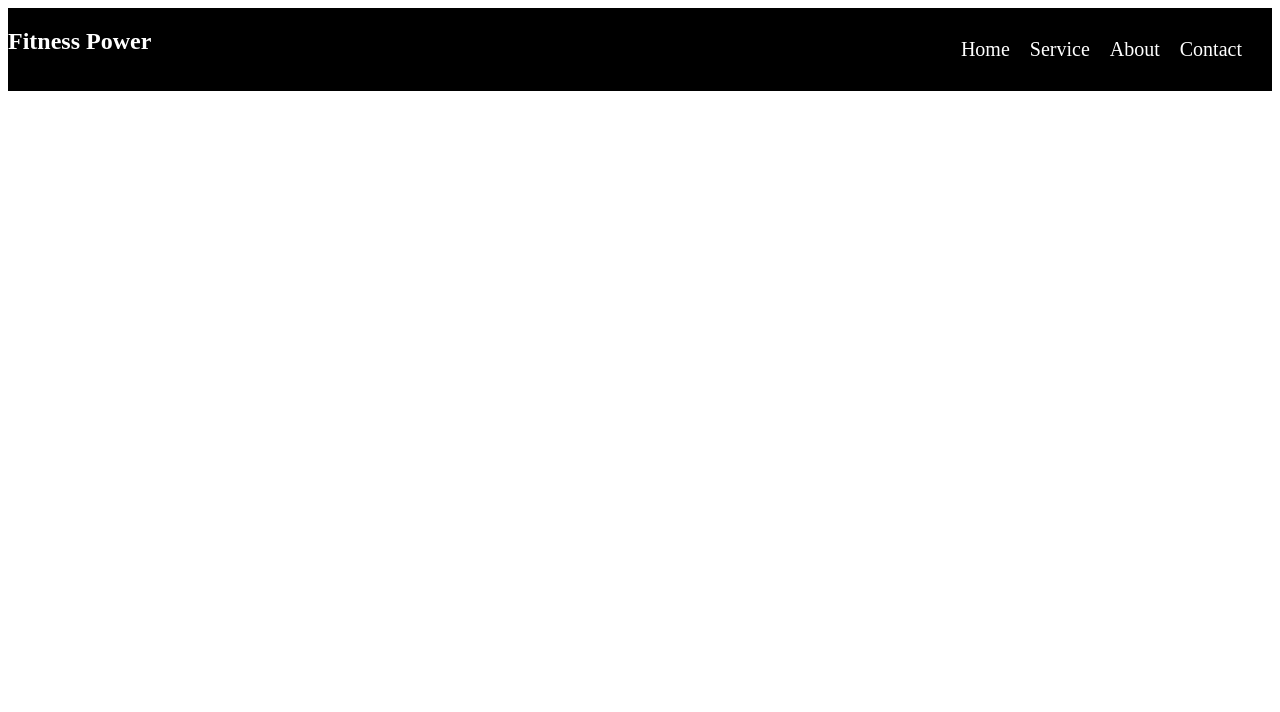
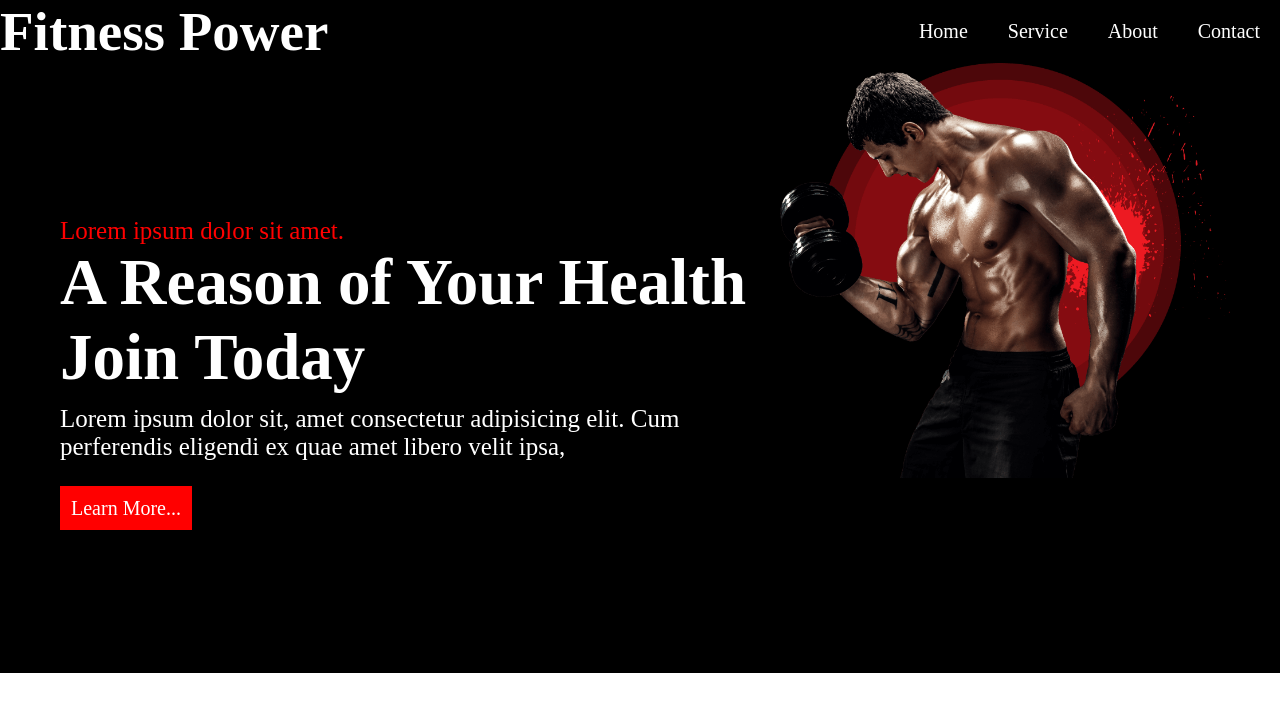
Before and after one commit to rakib38324/GYM-Project, a plain HTML site: page index.html in a window 1280 px wide. Drawn offline with Linux system fonts and the light colour scheme.

Commit message:
fist page

```diff
--- a/index.html
+++ b/index.html
@@ -20,5 +20,23 @@
 
         </div>
     </section>
+
+
+    <section class="front-page">
+        <div class="introduction">
+            <p> <span class="size color">Lorem ipsum dolor sit amet.</span></p>
+            <h1 class="font-size">A Reason of Your Health Join Today</h1>
+
+            <p class="size" >Lorem ipsum dolor sit, amet consectetur adipisicing elit. Cum perferendis eligendi ex quae amet libero velit ipsa,</p>
+            <br>
+            <br>
+
+            <a class="button" href="">Learn More...</a>
+        </div>
+
+        <div class="image-size">
+            <img src="images/home-bg.png" alt="">
+        </div>
+    </section>
 </body>
 </html>
--- a/style.css
+++ b/style.css
@@ -1,17 +1,67 @@
+*{
+    margin: 0PX;
+}
 .nav-bar {
     background-color: black;
     color: white;
     display: flex;
     justify-content: space-between;
 }
+h1{
+    font-size: 55px;
 
+}
+
+.size{
+    font-size: 25px;
+}
+
+.color{
+    color: red;
+}
 .nav-bar-iteam {
     font-size: 20px;
     display: flex;
-    padding: 20px;
+
 }
 
 .nav-bar-iteam li {
     list-style: none;
-    margin: 10px;
+    margin: 20px;
 }
+
+.front-page{
+    display: flex;
+    background-color: black;
+    color: white;
+}
+
+.font-size{
+    font-size: 65px;
+    margin-bottom: 10px;
+}
+
+.introduction{
+    padding-top: 12%;
+    padding-left: 60px;
+    margin-bottom: 12%;
+}
+
+.image-size img{
+    width: 90%;
+
+}
+
+.button{
+    background-color: red;
+    border: 1px solid red;
+    padding: 10px;
+    color: white;
+    font-size: 20px;
+    text-decoration: none;
+}
+
+a:hover{
+    background-color: rgb(3, 0, 165);
+    border: blue;
+}
```
